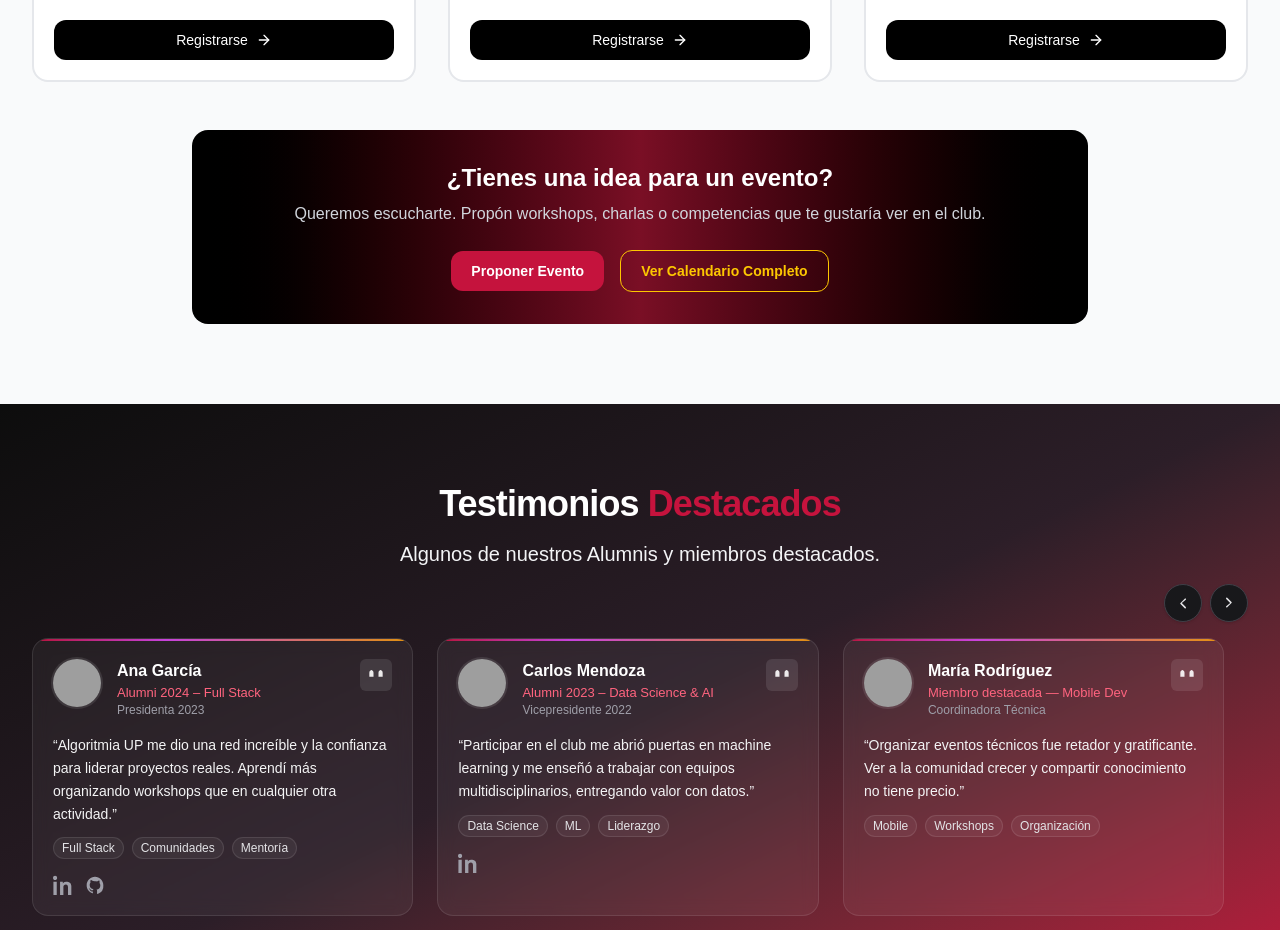
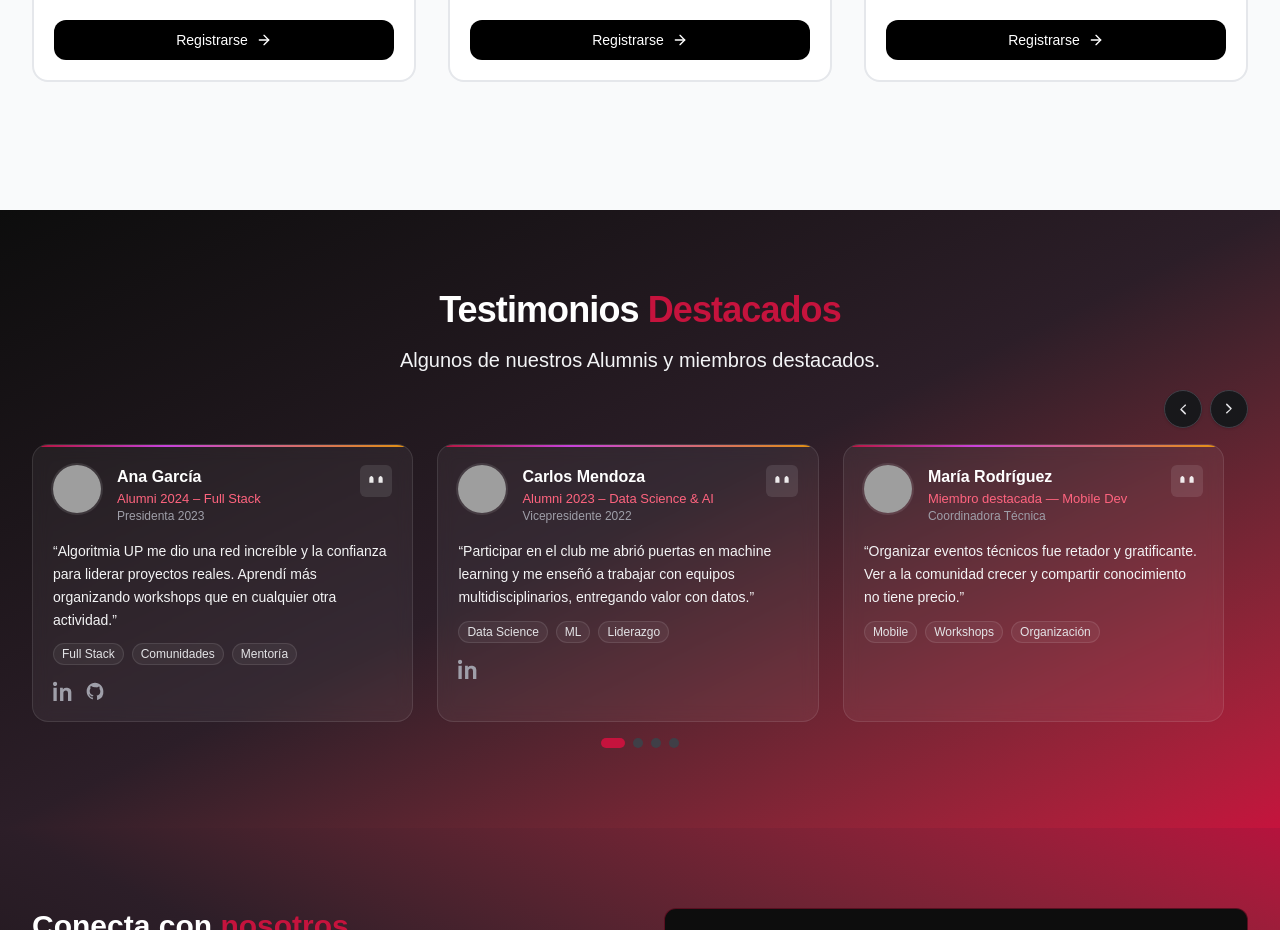
Before and after one commit to Murinho/algoritmia-up, a Next.js app: page / in a window 1280 px wide. Shown: the part 2869-3799 px from the top of the page. Built offline with nearby package versions, Linux system fonts and the light colour scheme; grey boxes are pictures that could not be loaded.

Commit message:
Removed proposing events CTA

```diff
--- a/src/components/Events.tsx
+++ b/src/components/Events.tsx
@@ -166,32 +166,6 @@ export default function EventsSection() {
             <EventCard key={e.id} e={e} />
           ))}
         </div>
-
-        {/* CTA */}
-        <div className="text-center">
-          <div className="mx-auto max-w-4xl rounded-2xl bg-gradient-to-r from-black via-[#7a0f25] to-black p-8 text-white">
-            <h3 className="text-2xl font-bold">¿Tienes una idea para un evento?</h3>
-            <p className="mt-2 text-gray-300">
-              Queremos escucharte. Propón workshops, charlas o competencias que te
-              gustaría ver en el club.
-            </p>
-
-            <div className="mt-6 flex flex-col items-center justify-center gap-4 sm:flex-row">
-              <a
-                href="#"
-                className="inline-flex items-center justify-center rounded-xl bg-[#C5133D] px-5 py-2.5 text-sm font-semibold text-white transition hover:brightness-110 focus:outline-none focus:ring-2 focus:ring-[#C5133D]/40"
-              >
-                Proponer Evento
-              </a>
-              <a
-                href="#"
-                className="inline-flex items-center justify-center rounded-xl border border-yellow-400 px-5 py-2.5 text-sm font-semibold text-yellow-400 transition hover:bg-yellow-400 hover:text-black focus:outline-none focus:ring-2 focus:ring-yellow-400/40"
-              >
-                Ver Calendario Completo
-              </a>
-            </div>
-          </div>
-        </div>
       </div>
     </section>
   );
```
